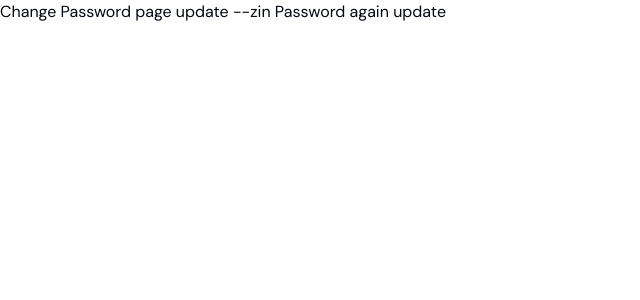
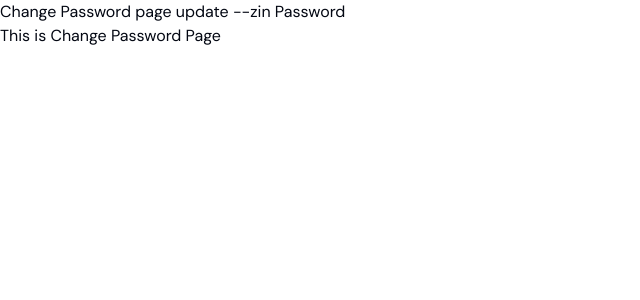
Before and after one commit to Schuffle20/next-team-practice, a Next.js app: page /dashboard/profile/change-password in a window 1280 px wide. Shown: the top 300 px of the page, without its empty margins (0-640 px from the left). Built offline with nearby package versions, Linux system fonts and the light colour scheme.

Commit message:
feat: update profile page

```diff
--- a/app/dashboard/profile/change-password/page.tsx
+++ b/app/dashboard/profile/change-password/page.tsx
@@ -1,5 +1,8 @@
 export default function ChangePasswordPage() {
 
-  return <div>Change Password page update --zin Password again update</div>;
+  return <div>
+    <h1>Change Password page update --zin Password </h1>
+    <p>This is Change Password Page</p>
+  </div>;
 
 }
--- a/app/dashboard/profile/edit-profile/page.tsx
+++ b/app/dashboard/profile/edit-profile/page.tsx
@@ -1,3 +1,6 @@
 export default function EditProfilePage() {
-  return <div> Edit Profile page update --zinmar edit again </div>;
+  return <div>
+    <h1>Edit Profile page update --zinmar edit</h1>
+    <p>This is edit profile </p>
+     </div>;
 }
--- a/app/dashboard/profile/page.tsx
+++ b/app/dashboard/profile/page.tsx
@@ -1,3 +1,6 @@
 export default function ProfilePage() {
-  return <div> Profile page update again --zinmar</div>;
+  return <div>
+    <h1>Profile page update again --zinmar</h1>
+    <p>this is profile page</p>
+  </div>;
 }
```
